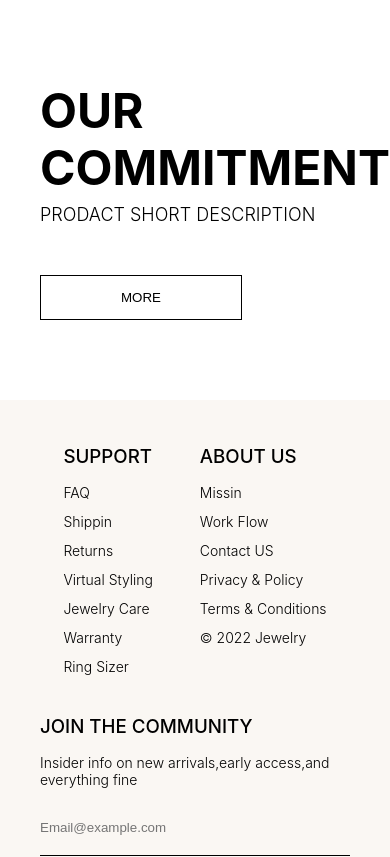
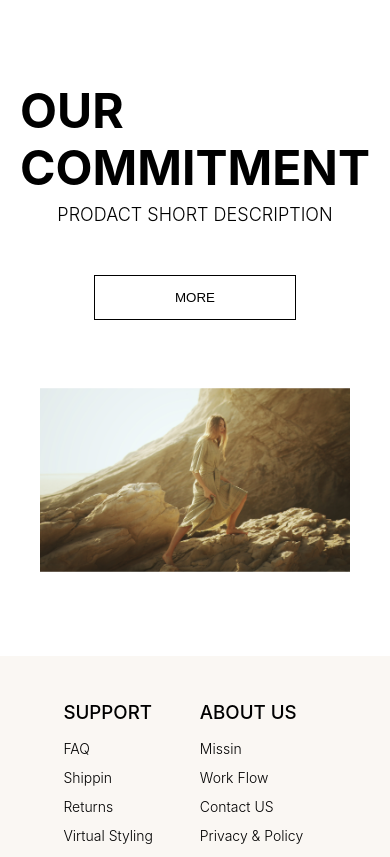
Before and after one commit to KIKVA03/Jewelery-collection, a React (Create React App) app: page / in a window 390 px wide. Shown: the part 3880-4737 px from the top of the page. Built offline with nearby package versions, Linux system fonts and the light colour scheme.

Commit message:
fix: commitment responsive section

```diff
--- a/src/components/HomePageComponents/CommitmentComponent.jsx
+++ b/src/components/HomePageComponents/CommitmentComponent.jsx
@@ -30,24 +30,29 @@ const Component = styled.div`
     margin: 80px 0;
     display: flex;
     align-items: center;
+
     .textAndbuttonWrapper {
         display: flex;
         flex-direction: column;
         align-items: center;
         flex: 1;
+
         div {
             display: flex;
             flex-direction: column;
             gap: 50px;
+
             .textWrapper {
                 display: flex;
                 flex-direction: column;
                 gap: 8px;
+
                 h1 {
                     font-weight: 700;
                     font-size: 48px;
                     line-height: 57px;
                 }
+
                 p {
                     font-weight: 300;
                     font-size: 18px;
@@ -83,9 +88,19 @@ const Component = styled.div`
     }
 
     @media (max-width: 1000px) {
+        display: flex;
+        flex-direction: column;
+        gap: 68px;
         padding: 0 40px;
+
+        .textAndbuttonWrapper {
+            div {
+                align-items: center;
+            }
+        }
+
         .imageWrapper {
-      display: none;
+            width: 100%;
         }
     } ;
 `;
```
Lines whose indentation alone changed are shown as unchanged.
